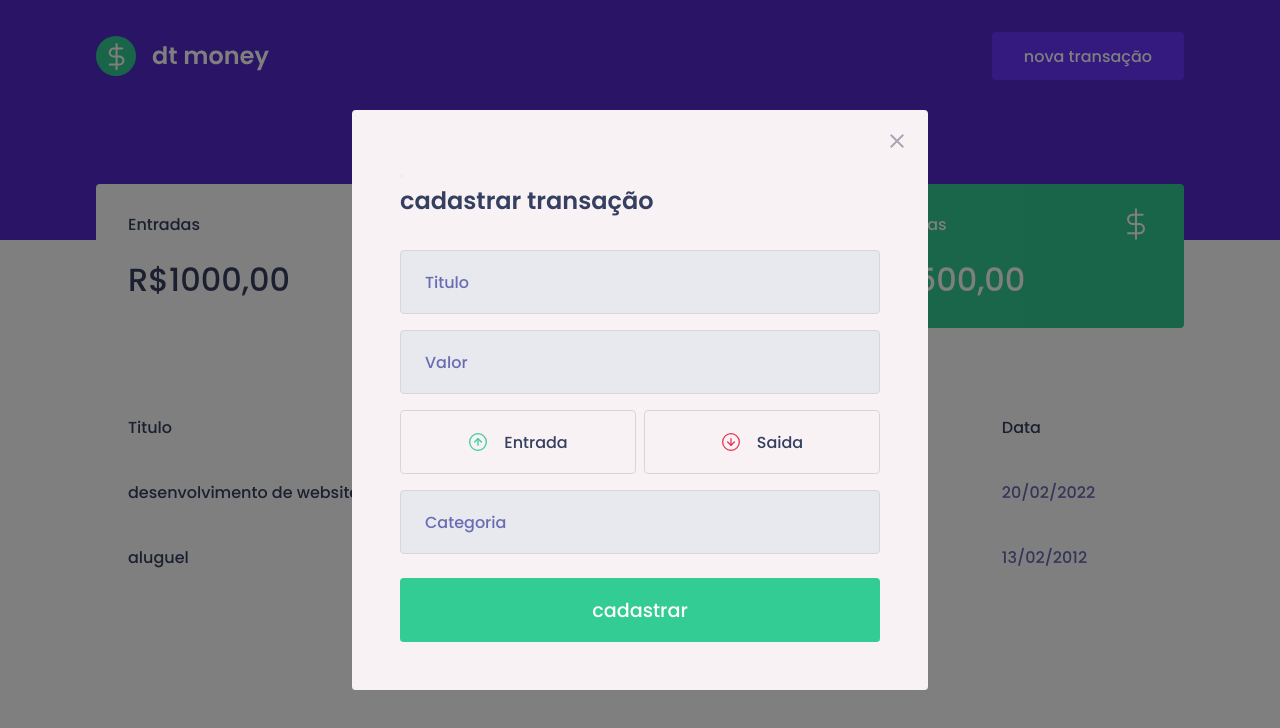
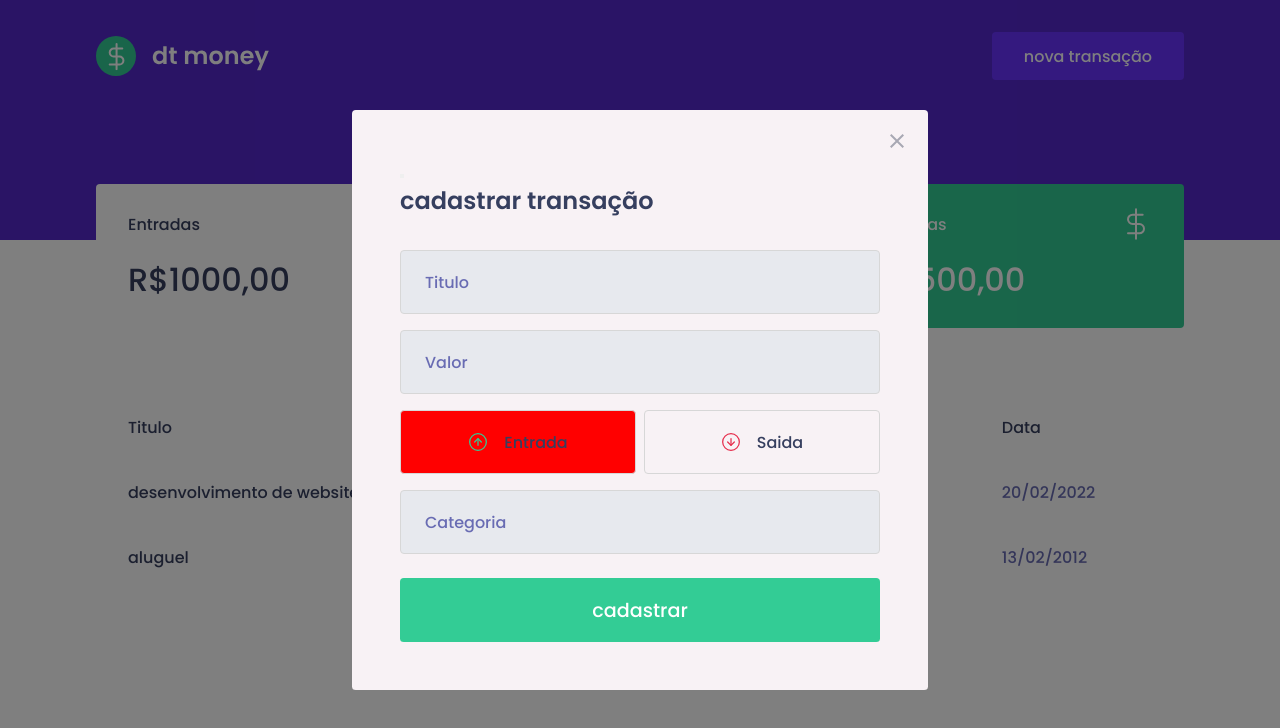
Before and after one commit to mauriciocosta404/dt-money-rocketseat, a React (Create React App) app: page / in a window 1280 px wide. Both pictures are taken after a click on the button "nova transação". Shown: the top 728 px of the page. Built offline with nearby package versions, Linux system fonts and the light colour scheme; no server answers; what miragejs would draw is missing.

Commit message:
adicionando a funcionalidade do botao type of transactions

```diff
--- a/src/components/NewTransactionModal/index.tsx
+++ b/src/components/NewTransactionModal/index.tsx
@@ -1,3 +1,4 @@
+import React,{useState} from 'react';
 import  Modal  from 'react-modal';
 import * as C from './style';
 import { Container, TransactionsTypeContainer } from './style';
@@ -11,6 +12,8 @@ interface NewTransactionsModalProps{
 }
 
 const NewTransactionsModal=({isOpened,onRequestClose}:NewTransactionsModalProps)=>{
+    const [type,setType]=useState("deposit");
+
     return(
         <Modal
         isOpen={isOpened}
@@ -31,14 +34,14 @@ const NewTransactionsModal=({isOpened,onRequestClose}:NewTransactionsModalProps)
             <input type="number" placeholder='Valor' />
 
             <C.TransactionsTypeContainer>
-                <button type="button">
+                <C.RadioBox type="button" isActive={type==='deposit'} onClick={()=>{setType('deposit')}}>
                     <img src={incomeImg} alt="Entrada" />
                     <span>Entrada</span>
-                </button>
-                <button type="button">
+                </C.RadioBox>
+                <C.RadioBox type="button" isActive= {type==='withdraw'} onClick={()=>{setType('withdraw')}}>
                     <img src={outcomeImg}alt="Saida" />
                     <span>Saida</span>
-                </button>
+                </C.RadioBox>
             </C.TransactionsTypeContainer>
 
             <input placeholder="Categoria"/>
--- a/src/components/NewTransactionModal/style.ts
+++ b/src/components/NewTransactionModal/style.ts
@@ -48,11 +48,18 @@ export const TransactionsTypeContainer=styled.div`
     grid-template-columns:repeat(2,1fr);
     gap: .5rem;
 
-    button{
+
+`;
+
+interface RadioBoxProps{
+    isActive:boolean;
+}
+
+export const RadioBox=styled.button<RadioBoxProps>`
         height: 4rem;
         border:.1rem solid #d7d7d7;
         border-radius: 0.25rem;
-        background: transparent;
+        background: ${(props)=>props.isActive?'red':'transparent'};
         display:flex;
         align-items: center;
         justify-content:center;
@@ -70,5 +77,4 @@ export const TransactionsTypeContainer=styled.div`
             font-size: 1rem;
             color:var(--text-title);
         }
-    }
 `;
```
